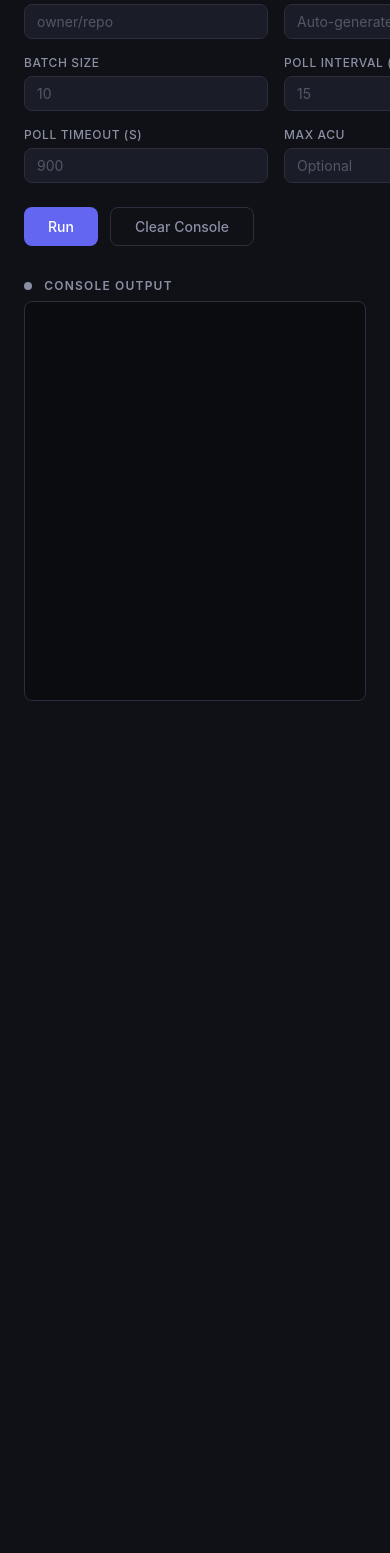
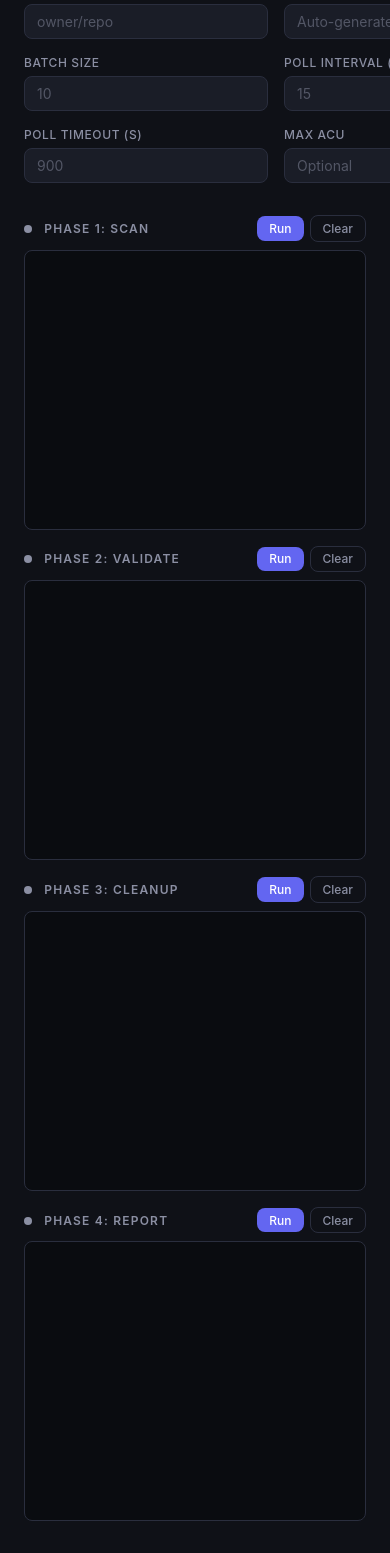
Before and after one commit to 1337samuels/DevinDemo, a Flask app: page / in a window 390 px wide; the page is wider, and only the part inside the window is pictured. Shown: the part 487-2040 px from the top of that part. Before the commit the page ends 1188 px from the top of that part, so only its background shows below. Run offline with Flask 3, Linux system fonts and the light colour scheme; data that the repository does not hold is empty; some libraries are stand-ins or nearby versions.

Commit message:
Per-phase concurrent consoles: each phase gets its own console output, Run/Stop buttons, and status dot
- web/app.py: Replace single _current_process with per-phase _phase_processes dict
- Each phase can run concurrently via separate background threads
- Within each phase, only one run at a time (phase-level lock check)
- SocketIO events are now phase-scoped: console_output_<phase>, process_done_<phase>
- stop_process now accepts {phase} parameter to stop specific phase
- web/templates/index.html: 2x2 console grid with per-phase consoles
- Each console has its own Run/Stop/Clear buttons and status dot
- Responsive: collapses to single column on narrow screens

Co-Authored-By: samuels <giladsamuels1@gmail.com>

```diff
--- a/web/app.py
+++ b/web/app.py
@@ -2,7 +2,6 @@
 
 from __future__ import annotations
 
-import glob
 import json
 import os
 import re
@@ -17,9 +16,11 @@ app = Flask(__name__)
 app.config["SECRET_KEY"] = "devindemo-gui"
 socketio = SocketIO(app, cors_allowed_origins="*")
 
-# Track the running process so we can cancel it
-_current_process: subprocess.Popen | None = None
-_process_lock = threading.Lock()
+# Per-phase process tracking — each phase can run concurrently,
+# but only one run per phase at a time.
+_VALID_PHASES = {"scan", "validate", "cleanup", "report"}
+_phase_processes: dict[str, subprocess.Popen | None] = {p: None for p in _VALID_PHASES}
+_phase_lock = threading.Lock()
 
 # Path to the project root (one level up from web/)
 PROJECT_ROOT = os.path.dirname(os.path.dirname(os.path.abspath(__file__)))
@@ -70,12 +71,14 @@ def _discover_result_files(prefix: str) -> list[dict]:
         except (json.JSONDecodeError, OSError):
             pass
 
-        results.append({
-            "path": rel_path,
-            "repo": repo,
-            "datetime": dt_str,
-            "label": f"{repo}  \u2014  {dt_str}",
-        })
+        results.append(
+            {
+                "path": rel_path,
+                "repo": repo,
+                "datetime": dt_str,
+                "label": f"{repo}  \u2014  {dt_str}",
+            }
+        )
 
     # Sort newest first (by datetime string, which is lexicographically sortable)
     results.sort(key=lambda r: r["datetime"], reverse=True)
@@ -97,7 +100,10 @@ def api_results(prefix: str):
 
 # Keys/secrets that should be masked in console output
 _SECRET_FLAGS = {
-    "--api-key", "--v1-api-key", "--notion-api-key", "--slack-webhook-url",
+    "--api-key",
+    "--v1-api-key",
+    "--notion-api-key",
+    "--slack-webhook-url",
 }
 
 
@@ -117,11 +123,17 @@ def _mask_cmd(cmd: list[str]) -> str:
     return " ".join(parts)
 
 
-def _stream_process(cmd: list[str], sid: str) -> None:
-    """Run a subprocess and stream its stdout/stderr to the client via SocketIO."""
-    global _current_process
+def _stream_process(cmd: list[str], phase: str, sid: str) -> None:
+    """Run a subprocess and stream its stdout/stderr to the client via SocketIO.
 
-    socketio.emit("console_output", {"data": f"$ {_mask_cmd(cmd)}\n"}, to=sid)
+    Each phase emits to its own ``console_output_<phase>`` and
+    ``process_done_<phase>`` events so the frontend can display them in
+    separate console panels.
+    """
+    out_event = f"console_output_{phase}"
+    done_event = f"process_done_{phase}"
+
+    socketio.emit(out_event, {"data": f"$ {_mask_cmd(cmd)}\n"}, to=sid)
 
     try:
         proc = subprocess.Popen(
@@ -134,36 +146,39 @@ def _stream_process(cmd: list[str], sid: str) -> None:
             env={**os.environ, "PYTHONUNBUFFERED": "1"},
         )
 
-        with _process_lock:
-            _current_process = proc
+        with _phase_lock:
+            _phase_processes[phase] = proc
 
         for line in proc.stdout:
-            socketio.emit("console_output", {"data": line}, to=sid)
+            socketio.emit(out_event, {"data": line}, to=sid)
 
         proc.wait()
         exit_code = proc.returncode
 
         if exit_code == 0:
             socketio.emit(
-                "process_done",
-                {"data": f"\nProcess finished successfully (exit code 0)\n", "success": True},
+                done_event,
+                {
+                    "data": "\nProcess finished successfully (exit code 0)\n",
+                    "success": True,
+                },
                 to=sid,
             )
         else:
             socketio.emit(
-                "process_done",
+                done_event,
                 {"data": f"\nProcess exited with code {exit_code}\n", "success": False},
                 to=sid,
             )
     except Exception as exc:
         socketio.emit(
-            "process_done",
+            done_event,
             {"data": f"\nError: {exc}\n", "success": False},
             to=sid,
         )
     finally:
-        with _process_lock:
-            _current_process = None
+        with _phase_lock:
+            _phase_processes[phase] = None
 
 
 @socketio.on("run_phase")
@@ -175,12 +190,23 @@ def handle_run_phase(data):
 
     if not sid:
         from flask import request as flask_request
+
         sid = flask_request.sid
 
-    # Check if a process is already running
-    with _process_lock:
-        if _current_process is not None and _current_process.poll() is None:
-            emit("console_output", {"data": "A process is already running. Please wait or stop it first.\n"})
+    if phase not in _VALID_PHASES:
+        emit(f"console_output_{phase}", {"data": f"Unknown phase: {phase}\n"})
+        return
+
+    # Check if this specific phase already has a running process
+    with _phase_lock:
+        proc = _phase_processes.get(phase)
+        if proc is not None and proc.poll() is None:
+            emit(
+                f"console_output_{phase}",
+                {
+                    "data": f"Phase '{phase}' is already running. Please wait or stop it first.\n"
+                },
+            )
             return
 
     cmd = [sys.executable, "main.py"]
@@ -266,26 +292,35 @@ def handle_run_phase(data):
             cmd.extend(["--slack-webhook-url", args["slack_webhook_url"]])
 
     else:
-        emit("console_output", {"data": f"Unknown phase: {phase}\n"})
+        emit(f"console_output_{phase}", {"data": f"Unknown phase: {phase}\n"})
         return
 
-    # Run in a background thread so we don't block
+    # Run in a background thread so we don't block.
+    # Each phase runs independently — multiple phases can execute concurrently.
     from flask import request as flask_request
+
     client_sid = flask_request.sid
-    thread = threading.Thread(target=_stream_process, args=(cmd, client_sid), daemon=True)
+    thread = threading.Thread(
+        target=_stream_process, args=(cmd, phase, client_sid), daemon=True
+    )
     thread.start()
 
 
 @socketio.on("stop_process")
-def handle_stop():
-    """Stop the currently running process."""
-    global _current_process
-    with _process_lock:
-        if _current_process is not None and _current_process.poll() is None:
-            _current_process.terminate()
-            emit("console_output", {"data": "\nProcess terminated by user.\n"})
+def handle_stop(data=None):
+    """Stop a running process for a specific phase."""
+    phase = (data or {}).get("phase", "scan")
+    out_event = f"console_output_{phase}"
+    with _phase_lock:
+        proc = _phase_processes.get(phase)
+        if proc is not None and proc.poll() is None:
+            proc.terminate()
+            emit(out_event, {"data": "\nProcess terminated by user.\n"})
         else:
-            emit("console_output", {"data": "No process is currently running.\n"})
+            emit(
+                out_event,
+                {"data": f"No process is currently running for phase '{phase}'.\n"},
+            )
 
 
 if __name__ == "__main__":
--- a/web/templates/index.html
+++ b/web/templates/index.html
@@ -226,11 +226,7 @@
 
         .btn-secondary:hover { background: var(--surface-hover); }
 
-        /* Console */
-        .console-wrapper {
-            margin-top: 2rem;
-        }
-
+        /* Console header (shared by all per-phase consoles) */
         .console-header {
             display: flex;
             align-items: center;
@@ -268,29 +264,61 @@
             50% { opacity: 0.4; }
         }
 
-        #console {
+        /* Console grid — 2x2 layout for per-phase consoles */
+        .consoles-container {
+            padding-top: 0;
+        }
+
+        .console-grid {
+            display: grid;
+            grid-template-columns: 1fr 1fr;
+            gap: 1rem;
+        }
+
+        .console-panel {
+            display: flex;
+            flex-direction: column;
+        }
+
+        .console-actions {
+            display: flex;
+            gap: 0.375rem;
+            align-items: center;
+        }
+
+        .btn-sm {
+            padding: 0.3rem 0.75rem;
+            font-size: 0.75rem;
+        }
+
+        .console {
             background: #0a0c10;
             border: 1px solid var(--border);
             border-radius: var(--radius);
-            padding: 1rem;
+            padding: 0.75rem;
             font-family: 'SF Mono', 'Fira Code', 'Cascadia Code', monospace;
-            font-size: 0.8125rem;
-            line-height: 1.6;
-            height: 400px;
+            font-size: 0.75rem;
+            line-height: 1.5;
+            height: 280px;
             overflow-y: auto;
             white-space: pre-wrap;
             word-break: break-all;
             color: #a8b2c4;
         }
 
-        #console .cmd { color: var(--accent); }
-        #console .error { color: var(--red); }
-        #console .success { color: var(--green); }
+        .console .cmd { color: var(--accent); }
+        .console .error { color: var(--red); }
+        .console .success { color: var(--green); }
 
-        /* Scrollbar */
-        #console::-webkit-scrollbar { width: 6px; }
-        #console::-webkit-scrollbar-track { background: transparent; }
-        #console::-webkit-scrollbar-thumb { background: var(--border); border-radius: 3px; }
+        .console::-webkit-scrollbar { width: 6px; }
+        .console::-webkit-scrollbar-track { background: transparent; }
+        .console::-webkit-scrollbar-thumb { background: var(--border); border-radius: 3px; }
+
+        @media (max-width: 900px) {
+            .console-grid {
+                grid-template-columns: 1fr;
+            }
+        }
 
         /* Stub notice */
         .stub-notice {
@@ -496,26 +524,68 @@
             </div>
         </div>
 
-        <!-- Actions -->
-        <div class="actions">
-            <button class="btn btn-primary" id="btn-run" onclick="runPhase()">Run</button>
-            <button class="btn btn-danger" id="btn-stop" onclick="stopProcess()" style="display:none;">Stop</button>
-            <button class="btn btn-secondary" onclick="clearConsole()">Clear Console</button>
+        <!-- Per-phase actions + console are inside each panel -->
     </div>
 
-        <!-- Console output -->
-        <div class="console-wrapper">
+    <!-- Per-phase console panels (always visible, stacked at bottom) -->
+    <div class="container consoles-container">
+        <div class="console-grid">
+            <div class="console-panel" id="console-panel-scan">
                 <div class="console-header">
-                <h3><span class="status-dot" id="status-dot"></span> Console Output</h3>
+                    <h3><span class="status-dot" id="status-dot-scan"></span> Phase 1: Scan</h3>
+                    <div class="console-actions">
+                        <button class="btn btn-primary btn-sm" id="btn-run-scan" onclick="runPhase('scan')">Run</button>
+                        <button class="btn btn-danger btn-sm" id="btn-stop-scan" onclick="stopProcess('scan')" style="display:none;">Stop</button>
+                        <button class="btn btn-secondary btn-sm" onclick="clearConsole('scan')">Clear</button>
                     </div>
-            <div id="console"></div>
+                </div>
+                <div class="console" id="console-scan"></div>
+            </div>
+
+            <div class="console-panel" id="console-panel-validate">
+                <div class="console-header">
+                    <h3><span class="status-dot" id="status-dot-validate"></span> Phase 2: Validate</h3>
+                    <div class="console-actions">
+                        <button class="btn btn-primary btn-sm" id="btn-run-validate" onclick="runPhase('validate')">Run</button>
+                        <button class="btn btn-danger btn-sm" id="btn-stop-validate" onclick="stopProcess('validate')" style="display:none;">Stop</button>
+                        <button class="btn btn-secondary btn-sm" onclick="clearConsole('validate')">Clear</button>
+                    </div>
+                </div>
+                <div class="console" id="console-validate"></div>
+            </div>
+
+            <div class="console-panel" id="console-panel-cleanup">
+                <div class="console-header">
+                    <h3><span class="status-dot" id="status-dot-cleanup"></span> Phase 3: Cleanup</h3>
+                    <div class="console-actions">
+                        <button class="btn btn-primary btn-sm" id="btn-run-cleanup" onclick="runPhase('cleanup')">Run</button>
+                        <button class="btn btn-danger btn-sm" id="btn-stop-cleanup" onclick="stopProcess('cleanup')" style="display:none;">Stop</button>
+                        <button class="btn btn-secondary btn-sm" onclick="clearConsole('cleanup')">Clear</button>
+                    </div>
+                </div>
+                <div class="console" id="console-cleanup"></div>
+            </div>
+
+            <div class="console-panel" id="console-panel-report">
+                <div class="console-header">
+                    <h3><span class="status-dot" id="status-dot-report"></span> Phase 4: Report</h3>
+                    <div class="console-actions">
+                        <button class="btn btn-primary btn-sm" id="btn-run-report" onclick="runPhase('report')">Run</button>
+                        <button class="btn btn-danger btn-sm" id="btn-stop-report" onclick="stopProcess('report')" style="display:none;">Stop</button>
+                        <button class="btn btn-secondary btn-sm" onclick="clearConsole('report')">Clear</button>
+                    </div>
+                </div>
+                <div class="console" id="console-report"></div>
+            </div>
         </div>
     </div>
 
     <script>
         const socket = io();
         let currentPhase = 'scan';
-        let isRunning = false;
+
+        // Per-phase running state
+        const phaseRunning = { scan: false, validate: false, cleanup: false, report: false };
 
         // ----- File dropdown management -----
 
@@ -614,37 +684,43 @@
             });
         });
 
-        // Console output
-        const consoleEl = document.getElementById('console');
-        const statusDot = document.getElementById('status-dot');
+        // ----- Per-phase console output via SocketIO -----
 
-        socket.on('console_output', (msg) => {
+        function setupPhaseConsole(phase) {
+            const consoleEl = document.getElementById('console-' + phase);
+            const statusDot = document.getElementById('status-dot-' + phase);
+
+            socket.on('console_output_' + phase, (msg) => {
                 const span = document.createElement('span');
                 const text = msg.data;
-
                 if (text.startsWith('$')) {
                     span.className = 'cmd';
                 }
-
                 span.textContent = text;
                 consoleEl.appendChild(span);
                 consoleEl.scrollTop = consoleEl.scrollHeight;
             });
 
-        socket.on('process_done', (msg) => {
+            socket.on('process_done_' + phase, (msg) => {
                 const span = document.createElement('span');
                 span.className = msg.success ? 'success' : 'error';
                 span.textContent = msg.data;
                 consoleEl.appendChild(span);
                 consoleEl.scrollTop = consoleEl.scrollHeight;
 
-            isRunning = false;
+                phaseRunning[phase] = false;
                 statusDot.className = msg.success ? 'status-dot success' : 'status-dot error';
-            document.getElementById('btn-run').disabled = false;
-            document.getElementById('btn-stop').style.display = 'none';
+                document.getElementById('btn-run-' + phase).disabled = false;
+                document.getElementById('btn-stop-' + phase).style.display = 'none';
                 // Refresh dropdowns after process finishes (new result files may exist)
                 loadAllDropdowns();
             });
+        }
+
+        // Register listeners for each phase
+        ['scan', 'validate', 'cleanup', 'report'].forEach(setupPhaseConsole);
+
+        // ----- Helpers -----
 
         function getVal(id) {
             const el = document.getElementById(id);
@@ -656,12 +732,15 @@
             return v ? parseInt(v, 10) : null;
         }
 
-        function runPhase() {
-            if (isRunning) return;
+        // ----- Run / Stop / Clear per phase -----
+
+        function runPhase(phase) {
+            if (!phase) phase = currentPhase;
+            if (phaseRunning[phase]) return;
 
             let args = {};
 
-            if (currentPhase === 'scan') {
+            if (phase === 'scan') {
                 const apiKey = getVal('scan-api-key');
                 const v1ApiKey = getVal('scan-v1-api-key');
                 const orgId = getVal('scan-org-id');
@@ -681,7 +760,7 @@
                     poll_timeout: getNumVal('scan-poll-timeout'),
                     max_acu: getNumVal('scan-max-acu'),
                 };
-            } else if (currentPhase === 'validate') {
+            } else if (phase === 'validate') {
                 const apiKey = getVal('validate-api-key');
                 const v1ApiKey = getVal('validate-v1-api-key');
                 const orgId = getVal('validate-org-id');
@@ -704,11 +783,11 @@
                     pr_lookback_days: getNumVal('validate-pr-lookback-days'),
                     issue_lookback_days: getNumVal('validate-issue-lookback-days'),
                 };
-            } else if (currentPhase === 'cleanup') {
+            } else if (phase === 'cleanup') {
                 const apiKey = getVal('scan-api-key');
                 const orgId = getVal('scan-org-id');
                 args = { api_key: apiKey, org_id: orgId };
-            } else if (currentPhase === 'report') {
+            } else if (phase === 'report') {
                 const inputFile = getFilePath('report-input');
                 if (!inputFile) {
                     alert('Input File is required.');
@@ -725,21 +804,25 @@
                 };
             }
 
-            isRunning = true;
-            statusDot.className = 'status-dot running';
-            document.getElementById('btn-run').disabled = true;
-            document.getElementById('btn-stop').style.display = 'inline-block';
+            phaseRunning[phase] = true;
+            document.getElementById('status-dot-' + phase).className = 'status-dot running';
+            document.getElementById('btn-run-' + phase).disabled = true;
+            document.getElementById('btn-stop-' + phase).style.display = 'inline-block';
 
-            socket.emit('run_phase', { phase: currentPhase, args: args });
+            socket.emit('run_phase', { phase: phase, args: args });
         }
 
-        function stopProcess() {
-            socket.emit('stop_process');
+        function stopProcess(phase) {
+            if (!phase) phase = currentPhase;
+            socket.emit('stop_process', { phase: phase });
         }
 
-        function clearConsole() {
-            consoleEl.innerHTML = '';
-            statusDot.className = 'status-dot';
+        function clearConsole(phase) {
+            if (!phase) phase = currentPhase;
+            const el = document.getElementById('console-' + phase);
+            if (el) el.innerHTML = '';
+            const dot = document.getElementById('status-dot-' + phase);
+            if (dot && !phaseRunning[phase]) dot.className = 'status-dot';
         }
     </script>
 </body>
```
Lines whose indentation alone changed are shown as unchanged.
